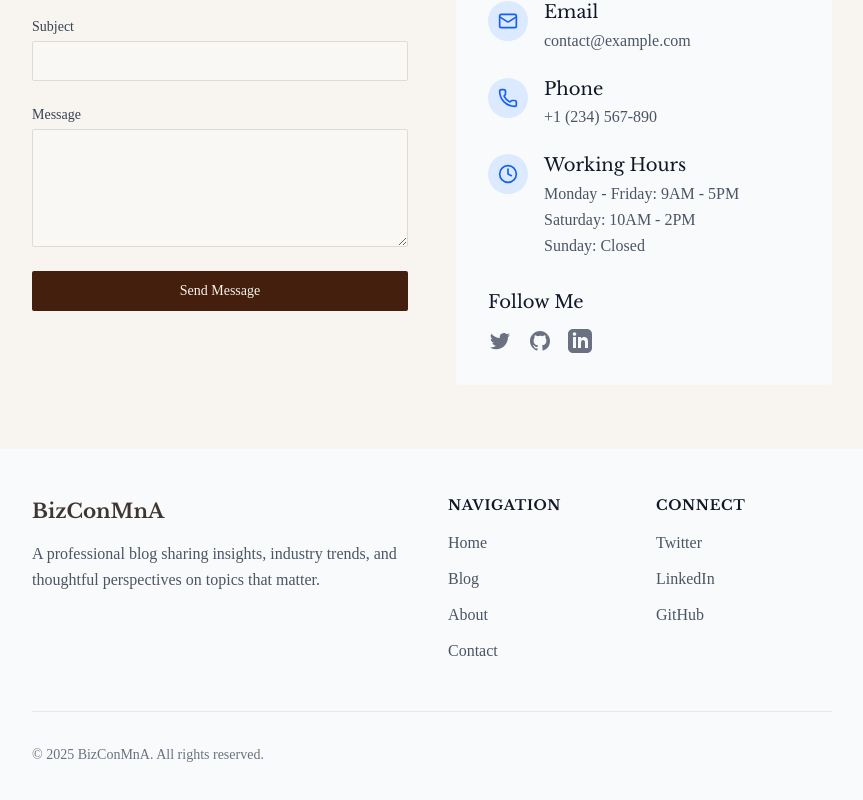
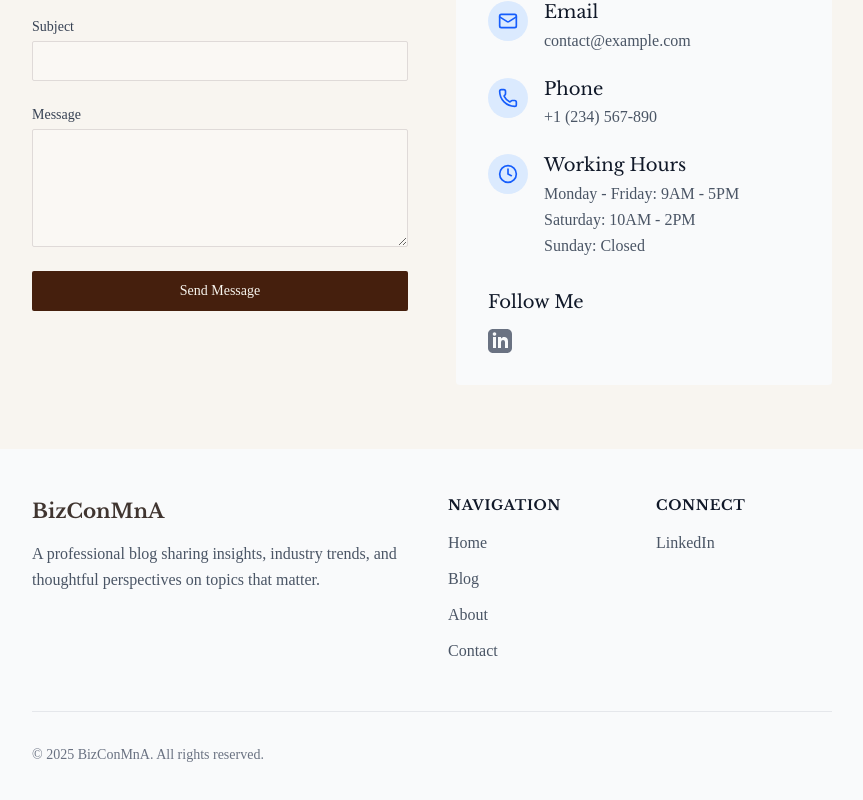
Before and after one commit to kwonj5549/yongkwonblog, a Next.js app: page /contact in a window 1280 px wide. Shown: the part 589-1389 px from the top of the page, without its empty margins (208-1071 px from the left). Built offline with nearby package versions, Linux system fonts and the light colour scheme.

Commit message:
update linkedin

```diff
--- a/src/app/contact/page.tsx
+++ b/src/app/contact/page.tsx
@@ -186,19 +186,8 @@ const ContactPage = () => {
               <div className="mt-8">
                 <h3 className="text-lg font-medium text-gray-900 mb-4">Follow Me</h3>
                 <div className="flex space-x-4">
-                  <a href="#" className="text-gray-500 hover:text-blue-600">
-                    <span className="sr-only">Twitter</span>
-                    <svg className="h-6 w-6" fill="currentColor" viewBox="0 0 24 24" aria-hidden="true">
-                      <path d="M8.29 20.251c7.547 0 11.675-6.253 11.675-11.675 0-.178 0-.355-.012-.53A8.348 8.348 0 0022 5.92a8.19 8.19 0 01-2.357.646 4.118 4.118 0 001.804-2.27 8.224 8.224 0 01-2.605.996 4.107 4.107 0 00-6.993 3.743 11.65 11.65 0 01-8.457-4.287 4.106 4.106 0 001.27 5.477A4.072 4.072 0 012.8 9.713v.052a4.105 4.105 0 003.292 4.022 4.095 4.095 0 01-1.853.07 4.108 4.108 0 003.834 2.85A8.233 8.233 0 012 18.407a11.616 11.616 0 006.29 1.84" />
-                    </svg>
-                  </a>
-                  <a href="#" className="text-gray-500 hover:text-blue-600">
-                    <span className="sr-only">GitHub</span>
-                    <svg className="h-6 w-6" fill="currentColor" viewBox="0 0 24 24" aria-hidden="true">
-                      <path fillRule="evenodd" d="M12 2C6.477 2 2 6.484 2 12.017c0 4.425 2.865 8.18 6.839 9.504.5.092.682-.217.682-.483 0-.237-.008-.868-.013-1.703-2.782.605-3.369-1.343-3.369-1.343-.454-1.158-1.11-1.466-1.11-1.466-.908-.62.069-.608.069-.608 1.003.07 1.531 1.032 1.531 1.032.892 1.53 2.341 1.088 2.91.832.092-.647.35-1.088.636-1.338-2.22-.253-4.555-1.113-4.555-4.951 0-1.093.39-1.988 1.029-2.688-.103-.253-.446-1.272.098-2.65 0 0 .84-.27 2.75 1.026A9.564 9.564 0 0112 6.844c.85.004 1.705.115 2.504.337 1.909-1.296 2.747-1.027 2.747-1.027.546 1.379.202 2.398.1 2.651.64.7 1.028 1.595 1.028 2.688 0 3.848-2.339 4.695-4.566 4.943.359.309.678.92.678 1.855 0 1.338-.012 2.419-.012 2.747 0 .268.18.58.688.482A10.019 10.019 0 0022 12.017C22 6.484 17.522 2 12 2z" clipRule="evenodd" />
-                    </svg>
-                  </a>
-                  <a href="#" className="text-gray-500 hover:text-blue-600">
+
+                  <a href="https://www.linkedin.com/in/yong-kwon-cpa-pfs-abv-cva-cmaa-cepa-7a549724" className="text-gray-500 hover:text-blue-600">
                     <span className="sr-only">LinkedIn</span>
                     <svg className="h-6 w-6" fill="currentColor" viewBox="0 0 24 24" aria-hidden="true">
                       <path d="M19 0h-14c-2.761 0-5 2.239-5 5v14c0 2.761 2.239 5 5 5h14c2.762 0 5-2.239 5-5v-14c0-2.761-2.238-5-5-5zm-11 19h-3v-11h3v11zm-1.5-12.268c-.966 0-1.75-.79-1.75-1.764s.784-1.764 1.75-1.764 1.75.79 1.75 1.764-.783 1.764-1.75 1.764zm13.5 12.268h-3v-5.604c0-3.368-4-3.113-4 0v5.604h-3v-11h3v1.765c1.396-2.586 7-2.777 7 2.476v6.759z"/>
--- a/src/components/Footer.tsx
+++ b/src/components/Footer.tsx
@@ -43,21 +43,13 @@ const Footer = () => {
           <div>
             <h3 className="text-sm font-semibold uppercase tracking-wider text-gray-900 mb-4">Connect</h3>
             <ul className="space-y-3">
+
               <li>
-                <a href="#" className="text-gray-600 hover:text-blue-600 transition-colors">
-                  Twitter
-                </a>
-              </li>
-              <li>
-                <a href="#" className="text-gray-600 hover:text-blue-600 transition-colors">
+                <a href="https://www.linkedin.com/in/yong-kwon-cpa-pfs-abv-cva-cmaa-cepa-7a549724" className="text-gray-600 hover:text-blue-600 transition-colors">
                   LinkedIn
                 </a>
               </li>
-              <li>
-                <a href="#" className="text-gray-600 hover:text-blue-600 transition-colors">
-                  GitHub
-                </a>
-              </li>
+
             </ul>
           </div>
         </div>
```
